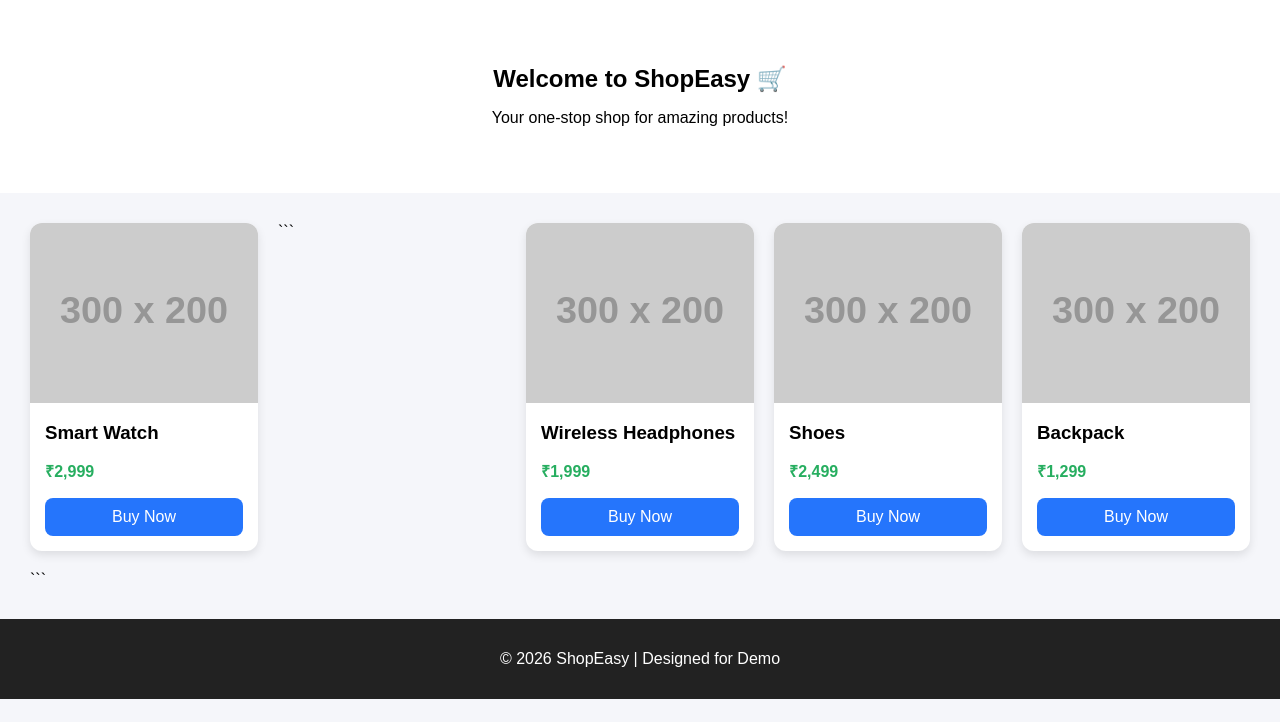
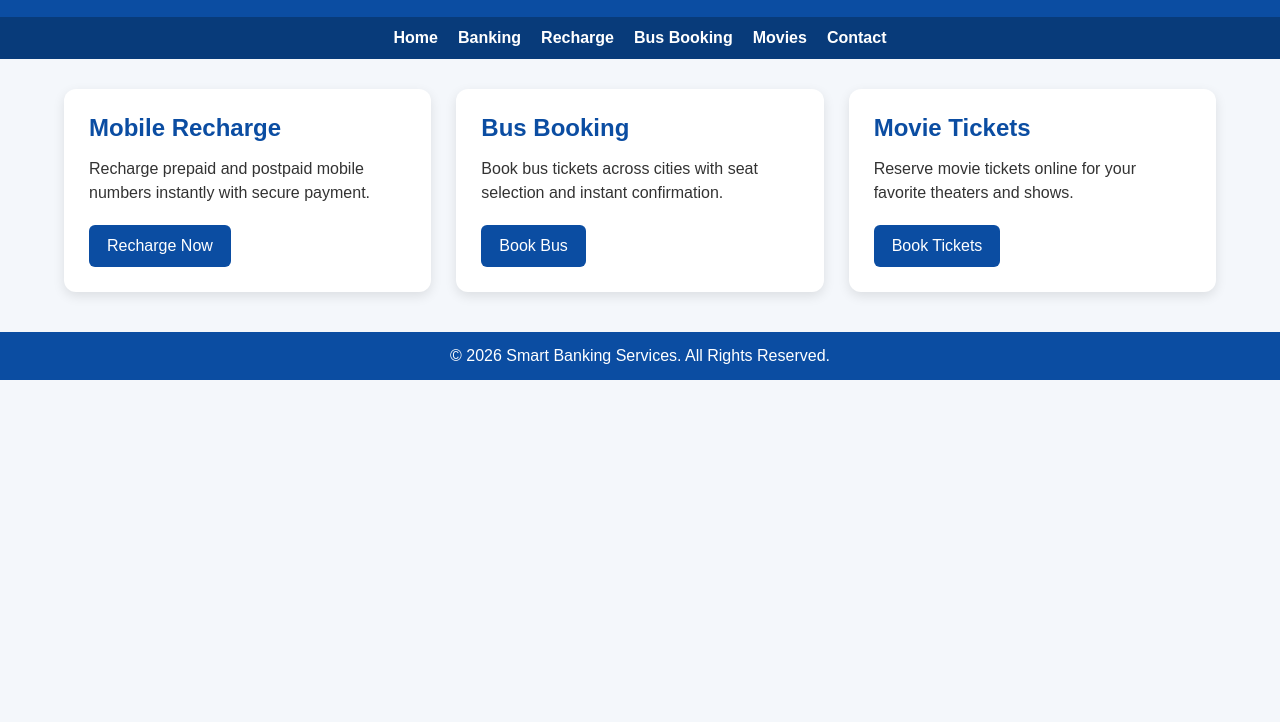
Before and after one commit to Devops0705/Docker, a plain HTML site: page index.html in a window 1280 px wide. Shown: the part 78-800 px from the top of the page. Drawn offline with Linux system fonts and the light colour scheme; placeholder pictures from the web are drawn by us.

Commit message:
Update index.html

````diff
--- a/index.html
+++ b/index.html
@@ -1,172 +1,258 @@
 <!DOCTYPE html>
-
 <html lang="en">
 <head>
-    <meta charset="UTF-8">
-    <meta name="viewport" content="width=device-width, initial-scale=1.0">
-    <title>ShopEasy</title>
+  <meta charset="UTF-8" />
+  <meta name="viewport" content="width=device-width, initial-scale=1.0"/>
+  <title>Smart Banking Services</title>
+
   <style>
-        body {
-            margin: 0;
+    *{
+      margin:0;
+      padding:0;
+      box-sizing:border-box;
       font-family: Arial, sans-serif;
-            background: #f5f6fa;
     }
 
-```
-    header {
-        background: linear-gradient(45deg, #6a11cb, #2575fc);
-        color: white;
-        padding: 15px 30px;
-        display: flex;
-        justify-content: space-between;
-        align-items: center;
+    body{
+      background:#f4f7fb;
+      color:#333;
     }
 
-    header h1 {
-        margin: 0;
+    header{
+      background:#0b4da2;
+      color:white;
+      padding:20px;
+      text-align:center;
     }
 
-    nav a {
-        color: white;
-        margin-left: 20px;
-        text-decoration: none;
-        font-weight: bold;
+    nav{
+      display:flex;
+      justify-content:center;
+      gap:20px;
+      background:#083b7a;
+      padding:12px;
+      flex-wrap:wrap;
     }
 
-    .hero {
-        text-align: center;
-        padding: 50px 20px;
-        background: white;
+    nav a{
+      color:white;
+      text-decoration:none;
+      font-weight:bold;
     }
 
-    .hero h2 {
-        margin-bottom: 10px;
+    .container{
+      width:90%;
+      max-width:1200px;
+      margin:30px auto;
     }
 
-    .products {
-        display: grid;
-        grid-template-columns: repeat(auto-fit, minmax(220px, 1fr));
-        gap: 20px;
-        padding: 30px;
+    .services{
+      display:grid;
+      grid-template-columns:repeat(auto-fit,minmax(250px,1fr));
+      gap:25px;
     }
 
-    .card {
-        background: white;
-        border-radius: 12px;
-        box-shadow: 0 4px 10px rgba(0,0,0,0.1);
-        overflow: hidden;
-        transition: transform 0.2s;
+    .card{
+      background:white;
+      border-radius:12px;
+      padding:25px;
+      box-shadow:0 4px 12px rgba(0,0,0,0.1);
+      transition:0.3s;
     }
 
-    .card:hover {
-        transform: scale(1.05);
+    .card:hover{
+      transform:translateY(-5px);
     }
 
-    .card img {
-        width: 100%;
-        height: 180px;
-        object-fit: cover;
+    .card h2{
+      margin-bottom:15px;
+      color:#0b4da2;
     }
 
-    .card-content {
-        padding: 15px;
+    .card p{
+      margin-bottom:20px;
+      line-height:1.5;
     }
 
-    .card-content h3 {
-        margin: 0 0 10px;
+    .card button{
+      background:#0b4da2;
+      color:white;
+      border:none;
+      padding:12px 18px;
+      border-radius:6px;
+      cursor:pointer;
+      font-size:16px;
     }
 
-    .price {
-        color: #27ae60;
-        font-weight: bold;
+    .card button:hover{
+      background:#062f63;
     }
 
-    .btn {
-        display: block;
-        text-align: center;
-        margin-top: 10px;
-        padding: 10px;
-        background: #2575fc;
-        color: white;
-        border-radius: 8px;
-        text-decoration: none;
+    footer{
+      background:#0b4da2;
+      color:white;
+      text-align:center;
+      padding:15px;
+      margin-top:40px;
     }
 
-    .btn:hover {
-        background: #1a5edb;
+    .form-popup{
+      display:none;
+      position:fixed;
+      top:50%;
+      left:50%;
+      transform:translate(-50%, -50%);
+      background:white;
+      width:320px;
+      padding:25px;
+      border-radius:10px;
+      box-shadow:0 0 15px rgba(0,0,0,0.3);
+      z-index:1000;
     }
 
-    footer {
-        text-align: center;
-        padding: 15px;
-        background: #222;
-        color: white;
+    .form-popup h3{
+      margin-bottom:15px;
+      color:#0b4da2;
+    }
+
+    .form-popup input,
+    .form-popup select{
+      width:100%;
+      padding:10px;
+      margin:10px 0;
+      border:1px solid #ccc;
+      border-radius:5px;
+    }
+
+    .form-popup button{
+      width:100%;
+      margin-top:10px;
+    }
+
+    .overlay{
+      display:none;
+      position:fixed;
+      width:100%;
+      height:100%;
+      background:rgba(0,0,0,0.5);
+      top:0;
+      left:0;
+      z-index:999;
     }
   </style>
-```
+</head>
 
-</head>
 <body>
 
 <header>
-    <h1>ShopEasy</h1>
+  <h1>Smart Banking Services</h1>
+  <p>Recharge • Bus Booking • Movie Tickets</p>
+</header>
+
 <nav>
   <a href="#">Home</a>
-        <a href="#">Products</a>
-        <a href="#">Cart</a>
+  <a href="#">Banking</a>
+  <a href="#">Recharge</a>
+  <a href="#">Bus Booking</a>
+  <a href="#">Movies</a>
   <a href="#">Contact</a>
 </nav>
-</header>
 
-<section class="hero">
-    <h2>Welcome to ShopEasy 🛒</h2>
-    <p>Your one-stop shop for amazing products!</p>
-</section>
+<div class="container">
 
-<section class="products">
+  <div class="services">
+
+    <!-- Recharge -->
     <div class="card">
-        <img src="https://via.placeholder.com/300x200" alt="Product">
-        <div class="card-content">
-            <h3>Smart Watch</h3>
-            <p class="price">₹2,999</p>
-            <a href="#" class="btn">Buy Now</a>
-        </div>
+      <h2>Mobile Recharge</h2>
+      <p>Recharge prepaid and postpaid mobile numbers instantly with secure payment.</p>
+      <button onclick="openForm('rechargeForm')">Recharge Now</button>
     </div>
 
-```
+    <!-- Bus Booking -->
     <div class="card">
-    <img src="https://via.placeholder.com/300x200" alt="Product">
-    <div class="card-content">
-        <h3>Wireless Headphones</h3>
-        <p class="price">₹1,999</p>
-        <a href="#" class="btn">Buy Now</a>
-    </div>
+      <h2>Bus Booking</h2>
+      <p>Book bus tickets across cities with seat selection and instant confirmation.</p>
+      <button onclick="openForm('busForm')">Book Bus</button>
     </div>
 
+    <!-- Movie Tickets -->
     <div class="card">
-    <img src="https://via.placeholder.com/300x200" alt="Product">
-    <div class="card-content">
-        <h3>Shoes</h3>
-        <p class="price">₹2,499</p>
-        <a href="#" class="btn">Buy Now</a>
-    </div>
+      <h2>Movie Tickets</h2>
+      <p>Reserve movie tickets online for your favorite theaters and shows.</p>
+      <button onclick="openForm('movieForm')">Book Tickets</button>
     </div>
 
-<div class="card">
-    <img src="https://via.placeholder.com/300x200" alt="Product">
-    <div class="card-content">
-        <h3>Backpack</h3>
-        <p class="price">₹1,299</p>
-        <a href="#" class="btn">Buy Now</a>
   </div>
+
 </div>
-```
 
-</section>
+<!-- Overlay -->
+<div class="overlay" id="overlay" onclick="closeForms()"></div>
+
+<!-- Recharge Form -->
+<div class="form-popup" id="rechargeForm">
+  <h3>Mobile Recharge</h3>
+  <input type="text" placeholder="Mobile Number">
+  <input type="number" placeholder="Amount">
+  <select>
+    <option>Select Operator</option>
+    <option>Jio</option>
+    <option>Airtel</option>
+    <option>VI</option>
+    <option>BSNL</option>
+  </select>
+  <button onclick="submitMessage('Recharge Successful!')">Proceed</button>
+</div>
+
+<!-- Bus Booking Form -->
+<div class="form-popup" id="busForm">
+  <h3>Bus Booking</h3>
+  <input type="text" placeholder="From">
+  <input type="text" placeholder="To">
+  <input type="date">
+  <button onclick="submitMessage('Bus Ticket Booked!')">Book Now</button>
+</div>
+
+<!-- Movie Booking Form -->
+<div class="form-popup" id="movieForm">
+  <h3>Movie Tickets</h3>
+  <input type="text" placeholder="Movie Name">
+  <input type="date">
+  <select>
+    <option>Select Time</option>
+    <option>10:00 AM</option>
+    <option>1:00 PM</option>
+    <option>4:00 PM</option>
+    <option>7:00 PM</option>
+  </select>
+  <button onclick="submitMessage('Movie Ticket Confirmed!')">Book Ticket</button>
+</div>
 
 <footer>
-    <p>© 2026 ShopEasy | Designed for Demo</p>
+  <p>© 2026 Smart Banking Services. All Rights Reserved.</p>
 </footer>
+
+<script>
+  function openForm(formId){
+    document.getElementById("overlay").style.display = "block";
+    document.getElementById(formId).style.display = "block";
+  }
+
+  function closeForms(){
+    document.getElementById("overlay").style.display = "none";
+
+    const forms = document.querySelectorAll(".form-popup");
+    forms.forEach(form => {
+      form.style.display = "none";
+    });
+  }
+
+  function submitMessage(message){
+    alert(message);
+    closeForms();
+  }
+</script>
 
 </body>
 </html>
````
Lines whose indentation alone changed are shown as unchanged.
